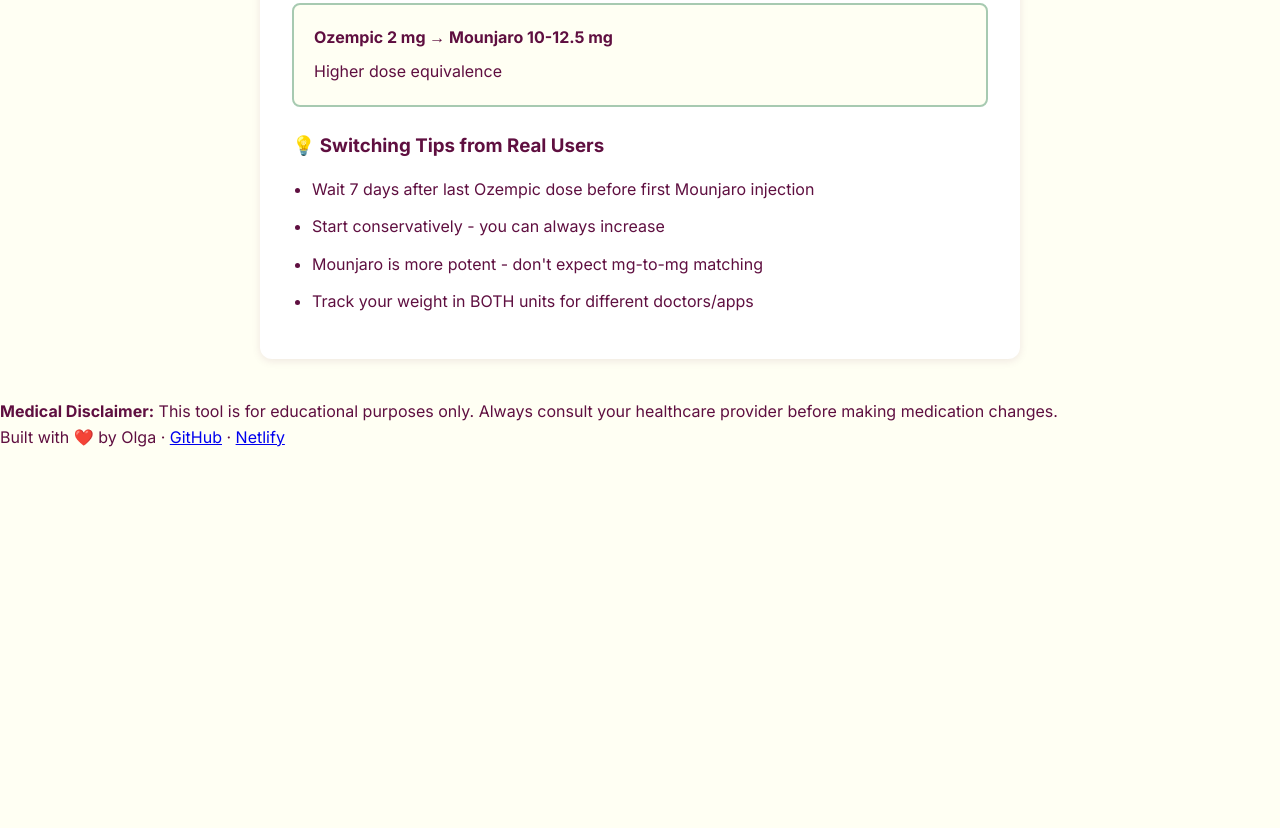
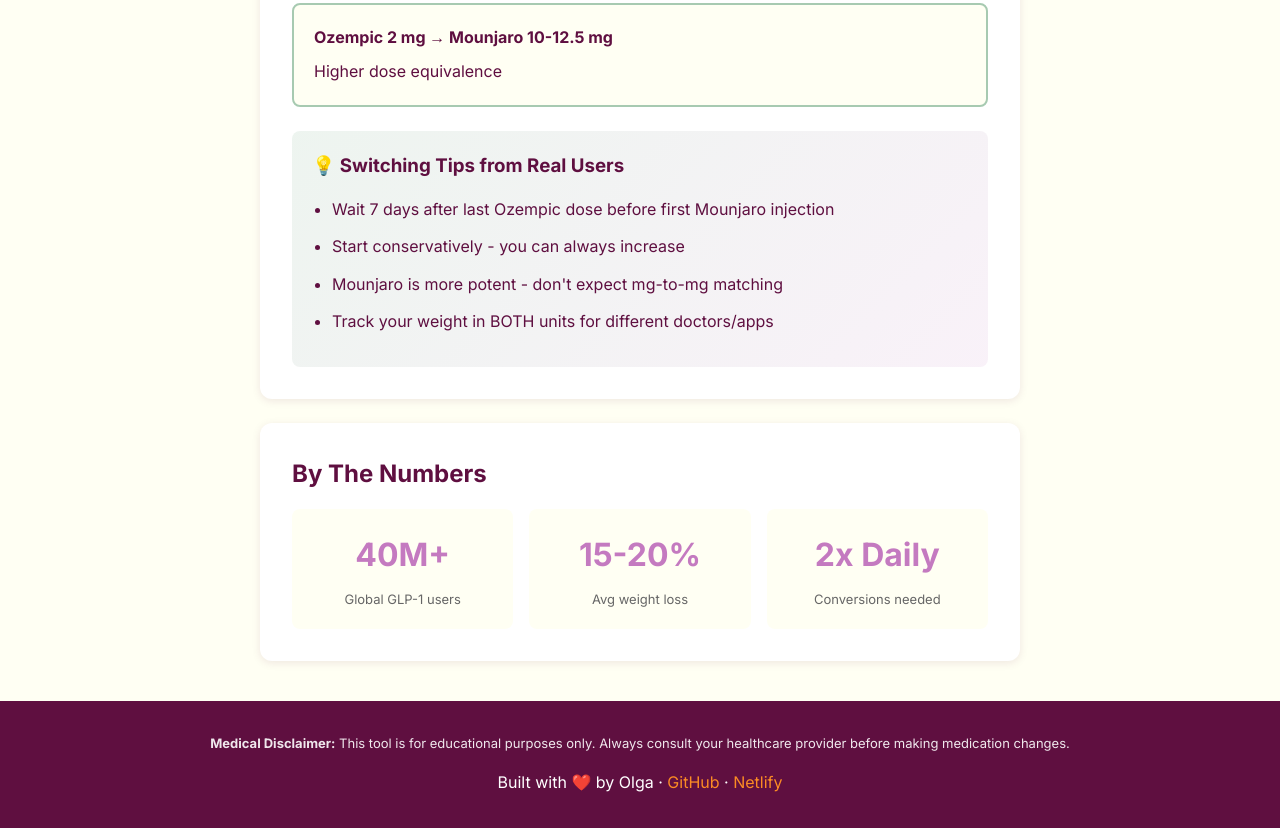
Before and after one commit to SheillaO/GLP-1-Companion, a website built with Vite: page index.html in a window 1280 px wide. Shown: the part 1730-2558 px from the top of the page. Before the commit the page ends 2180 px from the top, so only its background shows below. Built offline with nearby package versions, Linux system fonts and the light colour scheme.

Commit message:
Add stats section and scaffold conversion features
Add a new "By The Numbers" stats section to index.html and introduce styles for tips, stat grid, footer and mobile layout in index.css. index.js gets scaffolding for conversion history, saved conversions, stats and goal management (placeholder calls and variables added). Note: the JS contains undeclared variables and unimplemented function calls that need proper implementation to avoid runtime errors.

```diff
--- a/index.css
+++ b/index.css
@@ -146,3 +146,65 @@
     color: var(--crimson);
     margin-bottom: 8px;
 }
+
+.tips {
+    background: linear-gradient(135deg, rgba(167, 202, 177, 0.2) 0%, rgba(196, 122, 192, 0.1) 100%);
+    padding: 20px;
+    border-radius: 8px;
+}
+
+.tips h3 {
+    margin-bottom: 12px;
+}
+
+/* Stats */
+.stat-grid {
+    display: grid;
+    grid-template-columns: repeat(3, 1fr);
+    gap: 16px;
+}
+
+.stat {
+    text-align: center;
+    padding: 20px;
+    background: var(--ivory);
+    border-radius: 8px;
+}
+
+.number {
+    font-size: 32px;
+    font-weight: 800;
+    color: var(--orchid);
+    margin-bottom: 8px;
+}
+
+.label {
+    font-size: 13px;
+    color: #666;
+}
+
+/* Footer */
+footer {
+    background: var(--crimson);
+    color: white;
+    padding: 32px 20px;
+    text-align: center;
+}
+
+.medical {
+    font-size: 13px;
+    margin-bottom: 16px;
+    opacity: 0.9;
+}
+
+footer a {
+    color: var(--orange);
+    text-decoration: none;
+}
+
+/* Mobile */
+@media (max-width: 640px) {
+    h1 { font-size: 32px; }
+    .stat-grid { grid-template-columns: 1fr; }
+    section { padding: 24px 20px; }
+}
--- a/index.html
+++ b/index.html
@@ -82,6 +82,25 @@
                                 </ul>
                             </div>
                             </section>
+<section class="stats">
+    <h2>By The Numbers</h2>
+    <div class="stat-grid">
+        <div class="stat">
+            <div class="number">40M+</div>
+            <div class="label">Global GLP-1 users</div>
+        </div>
+        <div class="stat">
+            <div class="number">15-20%</div>
+            <div class="label">Avg weight loss</div>
+        </div>
+        <div class="stat">
+            <div class="number">2x Daily</div>
+            <div class="label">Conversions needed</div>
+        </div>
+    </div>
+</section>
+</main>
+
                             </main>
 
                             <footer>
--- a/index.js
+++ b/index.js
@@ -36,3 +36,24 @@
 
     massEl.textContent = `${baseValue} kilos = ${kToP} pounds | ${baseValue} pounds = ${pToK} kilos`
 })
+
+conversionHistory = []
+addToHistory(type, value)
+renderHistory()  // Shows last 10 conversions
+
+ savedConversions = []
+saveCurrentConversion()  // One-click save
+renderSaved()  // Display saved list
+deleteSaved(index)  // Remove items
+
+totalConversions = 0
+conversionCount = {weight: 0, height: 0, volume: 0}
+favoriteUnit = "weight"  // Auto-calculated!
+
+weightGoals = []
+addGoal()  // Set target weight
+renderGoals()  // Show list
+deleteGoal(index)  // Mark as "reached"
+
+clearHistory()  // Reset history with confirmation
+clearStats()  // Reset all statistics
```
